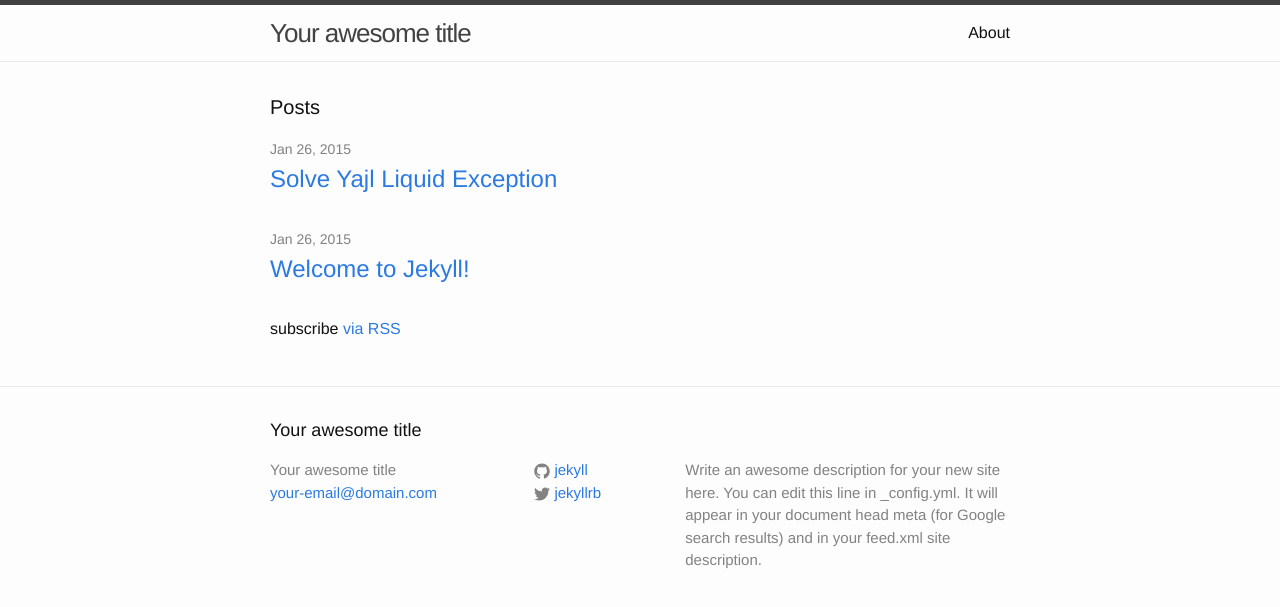
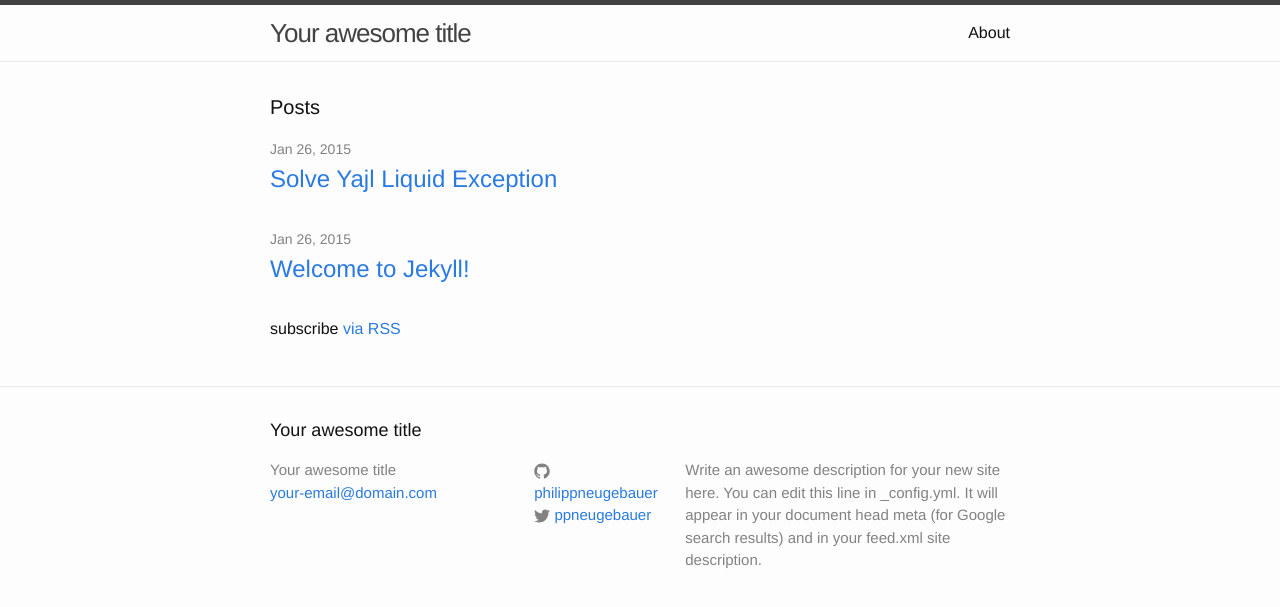
Before and after one commit to philippneugebauer/philippneugebauer.github.io, a Jekyll site: the page built from index.html, in a window 1280 px wide. Shown: the top 607 px of the page. Built offline with Jekyll 4.4.1, drawn with Linux system fonts in a browser that asks for light colours.

Commit message:
try to fix github pages failure

```diff
--- a/_config.yml
+++ b/_config.yml
@@ -6,11 +6,11 @@
   line in _config.yml. It will appear in your document head meta (for
   Google search results) and in your feed.xml site description.
 baseurl: "" # the subpath of your site, e.g. /blog/
-url: "http://yourdomain.com" # the base hostname & protocol for your site
-twitter_username: jekyllrb
-github_username:  jekyll
+url: "http://philippneugebauer.net" # the base hostname & protocol for your site
+twitter_username: ppneugebauer
+github_username:  philippneugebauer
 
-highlighter: rouge
+#highlighter: rouge
 
 # Build settings
 markdown: kramdown
```
